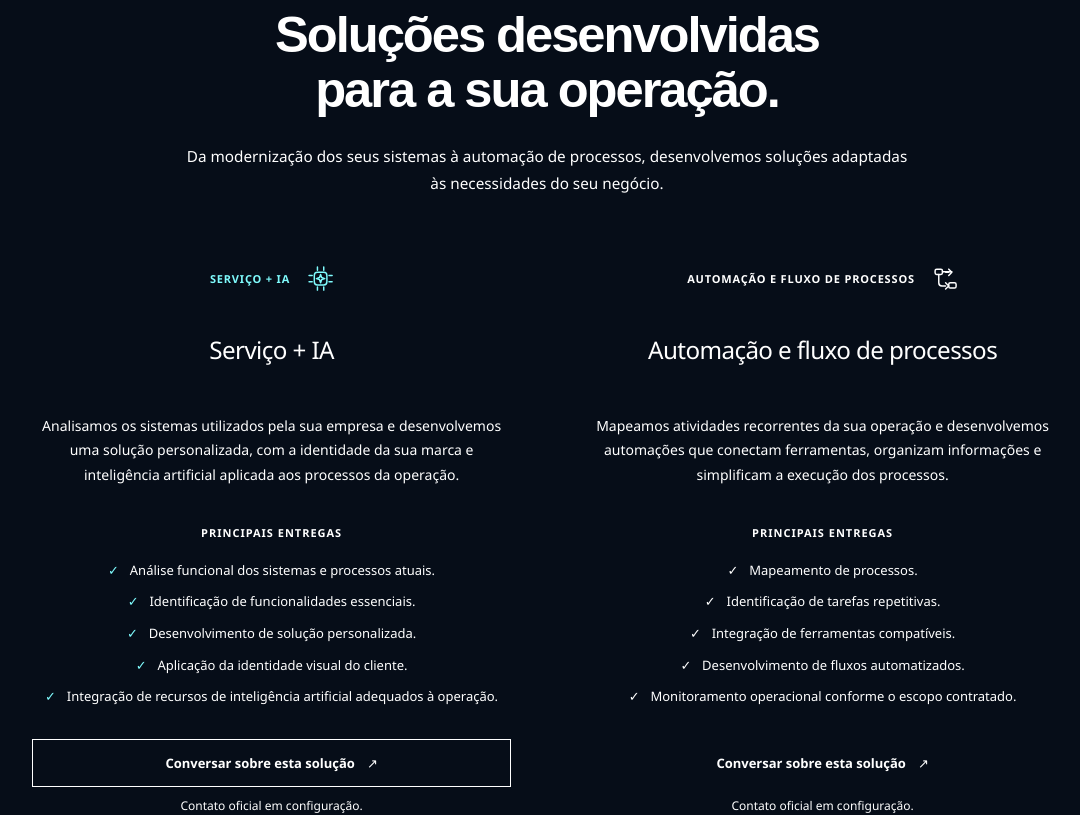
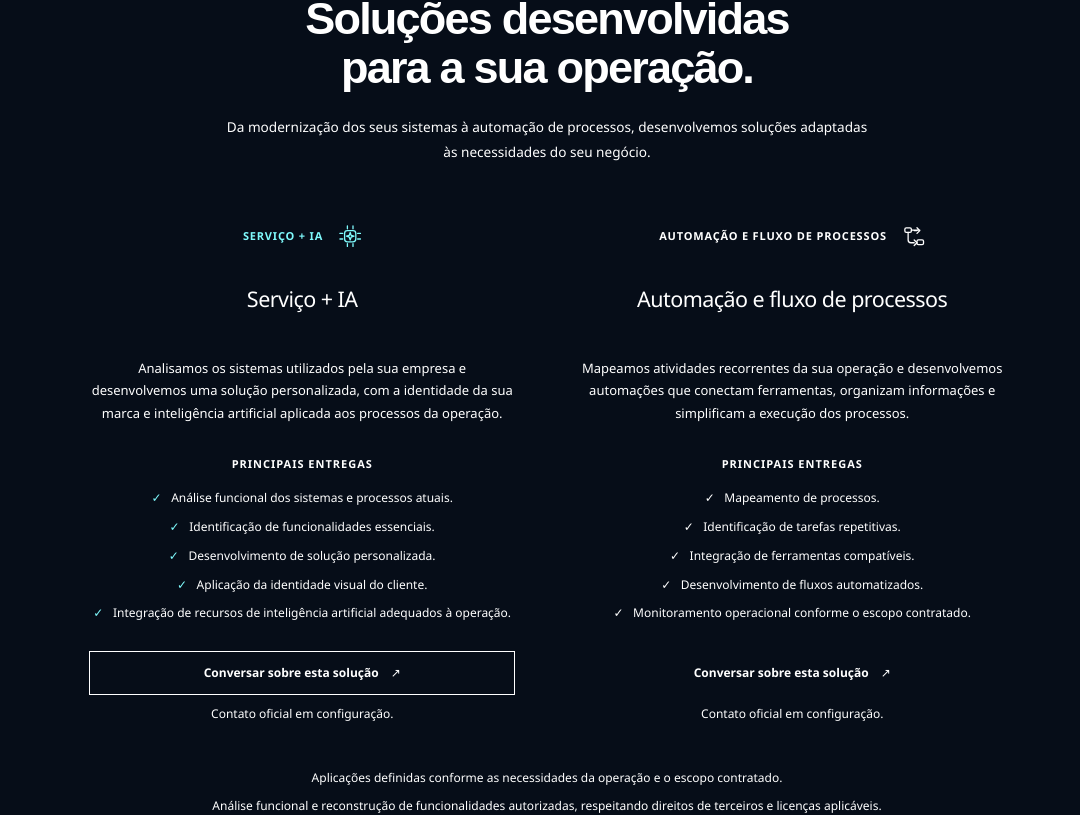
Before and after one commit to ViniciusSantosbit/Vympa, a React (Vite) app: page / in a window 1280 px wide. Shown: the part 926-1741 px from the top of the page, without its empty margins (93-1173 px from the left). Built offline with nearby package versions, Linux system fonts and the light colour scheme.

Commit message:
feat: adiciona objetos por segmento e ajusta escala dos planos

```diff
--- a/src/sections/Plans/Plans.tsx
+++ b/src/sections/Plans/Plans.tsx
@@ -3,6 +3,7 @@ import { proposalsContent } from '@/content/navigation'
 import { planos, plansLabels } from '@/content/planos'
 import { useSegment } from '@/features/segment-selection/useSegment'
 import { PlanCard } from './PlanCard'
+import { SegmentVisualAccent } from './SegmentVisualAccent'
 import './plans.css'
 export function Plans(): ReactElement {
   const { selectedSegment } = useSegment()
@@ -34,6 +35,7 @@ export function Plans(): ReactElement {
             segment={selectedSegment}
           />
         ))}
+        <SegmentVisualAccent segment={selectedSegment} />
       </div>
       <div className="plans-notes">
         <p>{plansLabels.scope}</p>
--- /dev/null
+++ b/src/sections/Plans/SegmentVisualAccent.tsx
@@ -0,0 +1,197 @@
+import { useId } from 'react'
+import type { SegmentId } from '@/types/content'
+import './segmentVisualAccent.css'
+
+/** Monochrome solid illustrations; decorative layers never receive pointer input. */
+export function SegmentVisualAccent({
+  segment,
+}: {
+  segment: SegmentId | null
+}) {
+  const id = useId()
+  return (
+    <div className="segment-visual-accent" aria-hidden="true">
+      {(['advocacia', 'contabilidade', 'imobiliarias'] as const).map((item) => {
+        const face = `${id}-${item}-face`
+        const edge = `${id}-${item}-edge`
+        return (
+          <svg
+            key={item}
+            className="segment-visual-object"
+            data-active={segment === item}
+            data-object={item}
+            viewBox="0 0 300 420"
+            fill="none"
+            focusable="false"
+          >
+            <defs>
+              <linearGradient
+                id={face}
+                x1="50"
+                y1="50"
+                x2="250"
+                y2="370"
+                gradientUnits="userSpaceOnUse"
+              >
+                <stop stopColor="#d9e0e7" />
+                <stop offset=".48" stopColor="#8998a9" />
+                <stop offset="1" stopColor="#435365" />
+              </linearGradient>
+              <linearGradient
+                id={edge}
+                x1="80"
+                y1="120"
+                x2="260"
+                y2="300"
+                gradientUnits="userSpaceOnUse"
+              >
+                <stop stopColor="#738395" />
+                <stop offset="1" stopColor="#263546" />
+              </linearGradient>
+            </defs>
+            <ellipse
+              cx="154"
+              cy="382"
+              rx="116"
+              ry="16"
+              fill="#000"
+              opacity=".35"
+            />
+            {item === 'advocacia' ? (
+              <g strokeLinejoin="round">
+                <path d="m59 354 100-24 89 23-99 29Z" fill={`url(#${face})`} />
+                <path
+                  d="m59 354 90 28 99-29v12l-99 29-90-27Z"
+                  fill={`url(#${edge})`}
+                />
+                <path d="m143 110 14-5v231l-14 6Z" fill={`url(#${face})`} />
+                <path d="m157 105 9 7v225l-9-1Z" fill={`url(#${edge})`} />
+                <path d="m47 142 200-36 9 12-201 39Z" fill={`url(#${face})`} />
+                <path d="m55 157 201-39v8L55 165Z" fill={`url(#${edge})`} />
+                <circle cx="153" cy="94" r="16" fill={`url(#${face})`} />
+                <path
+                  d="m61 154-34 111m34-111 35 98m145-132-35 111m35-111 34 98"
+                  stroke="#b8c3d0"
+                  strokeWidth="3"
+                />
+                <path
+                  d="m19 264 85-16c-3 29-19 45-40 46-23 1-38-10-45-30Z"
+                  fill={`url(#${face})`}
+                />
+                <path
+                  d="m199 232 84-17c-3 28-19 44-40 46-23 2-38-10-44-29Z"
+                  fill={`url(#${face})`}
+                />
+                <path
+                  d="m19 264 85-16m95-16 84-17"
+                  stroke="#d5dce4"
+                  strokeWidth="3"
+                />
+                <path d="m113 342 39-10 40 10-39 12Z" fill={`url(#${face})`} />
+              </g>
+            ) : item === 'contabilidade' ? (
+              <g
+                strokeLinejoin="round"
+                data-illustration="banknotes"
+                transform="rotate(-18 153 213)"
+              >
+                {[
+                  { x: -12, y: -34 },
+                  { x: -6, y: -17 },
+                  { x: 0, y: 0 },
+                ].map(({ x, y }, index) => (
+                  <g
+                    key={index}
+                    transform={`translate(${x} ${y})`}
+                    data-banknote
+                  >
+                    <path
+                      d="m49 142 177-60 45 222-177 61-9-8Z"
+                      fill={`url(#${edge})`}
+                    />
+                    <path
+                      d="m42 134 177-60 45 222-177 61Z"
+                      fill={`url(#${face})`}
+                      stroke="#a8b0b9"
+                      strokeWidth="1.5"
+                    />
+                    <path
+                      d="m60 147 146-49 38 185-146 50Z"
+                      stroke="#46515e"
+                      strokeWidth="3"
+                    />
+                    <path
+                      d="m67 160 30-10m110 122 24-8"
+                      stroke="#c3c9ce"
+                      strokeWidth="4"
+                    />
+                    <ellipse
+                      cx="229"
+                      cy="238"
+                      rx="23"
+                      ry="36"
+                      transform="rotate(-12 229 238)"
+                      fill={`url(#${edge})`}
+                      stroke="#a8b0b9"
+                      strokeWidth="2"
+                    />
+                    <path
+                      d="M239 219c-5-7-22-5-22 5 0 12 25 5 25 18 0 11-17 16-25 8m10-41 6 53"
+                      stroke="#aeb7c0"
+                      strokeWidth="4"
+                      strokeLinecap="round"
+                    />
+                    <path
+                      d="m123 256 22-8m12-4 24-8"
+                      stroke="#b5bec7"
+                      strokeWidth="3"
+                    />
+                    <path d="m42 134 45 223 9 8-45-223Z" fill="#52606e" />
+                  </g>
+                ))}
+              </g>
+            ) : (
+              <g strokeLinejoin="round">
+                <path
+                  d="m38 352 119-49 113 42-116 53Z"
+                  fill={`url(#${edge})`}
+                />
+                <path
+                  d="m65 115 96-42 69 31v246l-96 43-69-32Z"
+                  fill={`url(#${face})`}
+                />
+                <path d="m161 73 69 31v246l-69-30Z" fill={`url(#${edge})`} />
+                <path d="m65 115 96-42 69 31-96 43Z" fill="#bac5d0" />
+                <path d="m78 108 82-35 55 24-81 37Z" fill="#647588" />
+                <path d="m134 147 96-43v246l-96 43Z" fill={`url(#${face})`} />
+                {Array.from({ length: 5 }, (_, row) => (
+                  <g key={row}>
+                    <path
+                      d={`m78 ${145 + row * 38} 13 6v21l-13-6Zm26 12 13 6v21l-13-6Z`}
+                      fill="#314458"
+                    />
+                    <path
+                      d={`m148 ${161 + row * 38} 19-9v22l-19 9Zm32-15 19-9v22l-19 9Z`}
+                      fill="#354b5f"
+                    />
+                    <path
+                      d={`m148 ${161 + row * 38} 19-9m13-6 19-9`}
+                      stroke="#d5dce4"
+                      strokeWidth="2"
+                    />
+                  </g>
+                ))}
+                <path d="m145 350 29-13v38l-29 13Z" fill="#283b4e" />
+                <path
+                  d="m65 115 69 32v246m0-246 96-43"
+                  stroke="#d1dae4"
+                  strokeOpacity=".6"
+                />
+              </g>
+            )}
+          </svg>
+        )
+      })}
+    </div>
+  )
+}
--- /dev/null
+++ b/src/sections/Plans/segmentVisualAccent.css
@@ -0,0 +1,48 @@
+.plans-grid {
+  position: relative;
+  isolation: isolate;
+}
+.segment-visual-accent {
+  display: none;
+  pointer-events: none;
+  user-select: none;
+}
+@media (min-width: 1280px) {
+  .segment-visual-accent {
+    display: block;
+    position: absolute;
+    --accent-size: clamp(391px, 37.333vw, 551px);
+    z-index: -1;
+    left: calc(100% - var(--accent-size) * 0.6);
+    top: 50%;
+    width: min(
+      var(--accent-size),
+      calc(var(--accent-size) * 0.6 + (100vw - 960px) / 2 - 32px)
+    );
+    height: 120%;
+    overflow: clip;
+    transform: translateY(-50%);
+  }
+  .segment-visual-object {
+    position: absolute;
+    inset: 0;
+    width: var(--accent-size);
+    height: 100%;
+    opacity: 0;
+    filter: grayscale(1);
+    transform: translateY(8px);
+    transition:
+      opacity 380ms ease,
+      transform 380ms ease;
+  }
+  .segment-visual-object[data-active='true'] {
+    opacity: 0.16;
+    transform: translateY(0);
+  }
+}
+@media (prefers-reduced-motion: reduce) {
+  .segment-visual-object {
+    transition: none;
+    transform: none;
+  }
+}
--- a/src/styles/postHero.css
+++ b/src/styles/postHero.css
@@ -16,72 +16,79 @@
   #como-funciona {
     min-height: auto;
   }
+  /* Plans alone move from the previous 90% proportions to approximately 80%. */
+  #planos {
+    --post-content-width: 960px;
+    --post-card-gap: 19.2px;
+    --post-section-space: 70.4px;
+    padding-inline: 32px;
+  }
   #planos .section-copy {
-    max-width: 972px;
+    max-width: 864px;
   }
   #planos .section-copy h2 {
-    max-width: 900px;
-    font-size: clamp(32.4px, 3.96vw, 57.6px);
-    margin-bottom: 25.2px;
+    max-width: 800px;
+    font-size: clamp(28.8px, 3.52vw, 51.2px);
+    margin-bottom: 22.4px;
   }
   #planos .section-description {
-    max-width: 738px;
-    font-size: 15.3px;
+    max-width: 656px;
+    font-size: 13.6px;
   }
   #planos .section-eyebrow {
-    padding: 5.4px 12.6px;
-    margin-bottom: 27px;
+    padding: 4.8px 11.2px;
+    margin-bottom: 24px;
   }
   #planos .plans-grid {
     max-width: var(--post-content-width);
     gap: var(--post-card-gap);
-    margin-top: 43.2px;
+    margin-top: 38.4px;
   }
   #planos .plan-card {
-    padding: 25.2px;
-    border-radius: 18px;
+    padding: 22.4px;
+    border-radius: 16px;
   }
   #planos .plan-identity {
-    min-height: 28.8px;
-    padding-bottom: 21.6px;
-    margin-bottom: 21.6px;
-    gap: 18px;
+    min-height: 25.6px;
+    padding-bottom: 19.2px;
+    margin-bottom: 19.2px;
+    gap: 16px;
   }
   #planos .plan-identity svg {
-    width: 25.2px;
-    height: 25.2px;
+    width: 22.4px;
+    height: 22.4px;
   }
   #planos .plan-card h3 {
-    font-size: clamp(21.6px, 1.89vw, 27px);
-    min-height: 61.2px;
-    margin-bottom: 18px;
+    font-size: clamp(19.2px, 1.68vw, 24px);
+    min-height: 54.4px;
+    margin-bottom: 16px;
   }
   #planos .plan-description {
-    font-size: 14px;
-    min-height: 86.4px;
-    margin-bottom: 25.2px;
+    font-size: 13px;
+    min-height: 76.8px;
+    margin-bottom: 22.4px;
   }
   #planos .plan-list-label {
-    margin-bottom: 18px;
+    margin-bottom: 16px;
   }
   #planos .plan-features {
-    gap: 10.8px;
+    gap: 9.6px;
   }
   #planos .plan-features li {
-    font-size: 13px;
-    gap: 10.8px;
+    font-size: 12px;
+    gap: 9.6px;
   }
   #planos .plan-contact {
-    margin-top: 32.4px;
+    margin-top: 28.8px;
   }
   #planos .plan-cta {
-    min-height: 48px;
-    padding: 12.6px 16.2px;
-    font-size: 13px;
+    min-height: 44px;
+    padding: 11.2px 14.4px;
+    font-size: 12px;
   }
   #planos .plans-notes {
-    max-width: 945px;
-    margin-top: 25.2px;
+    max-width: 840px;
+    margin-top: 22.4px;
   }
   #como-funciona .process-container {
     max-width: var(--post-content-width);
```
